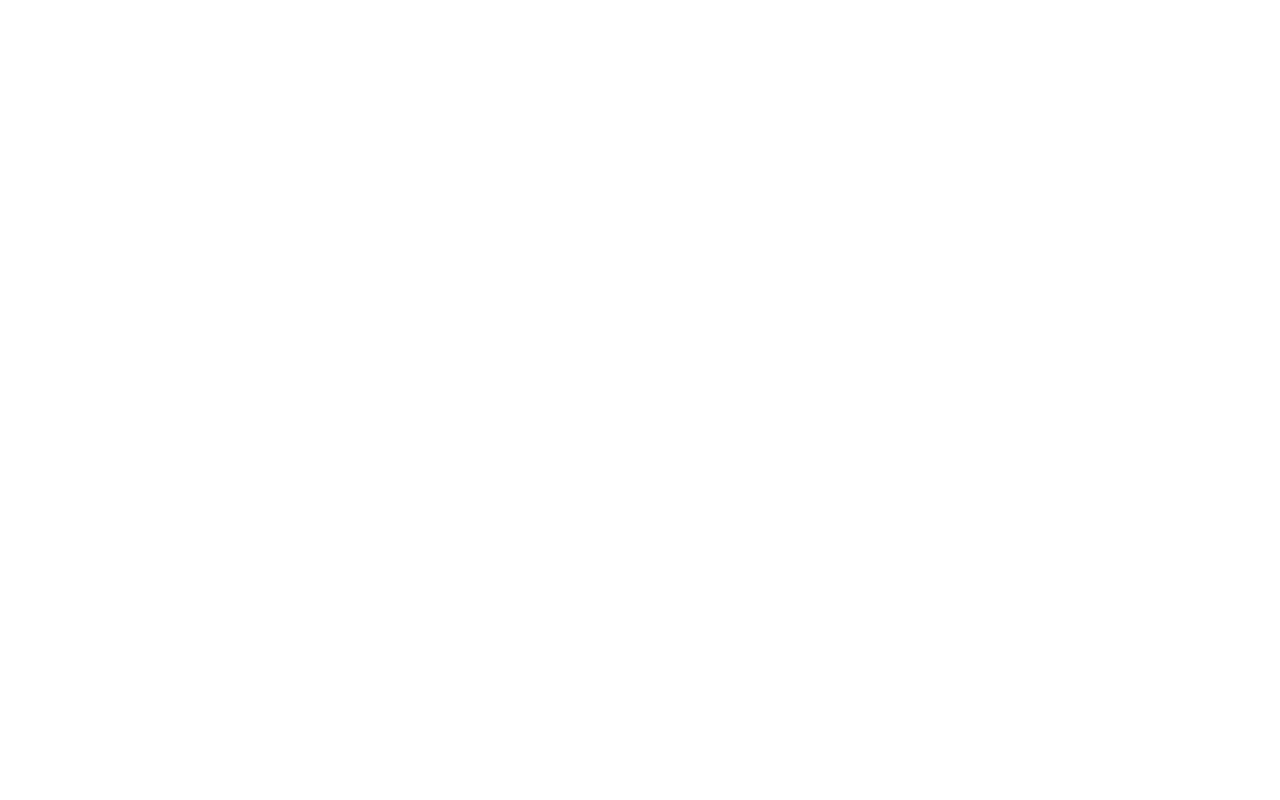
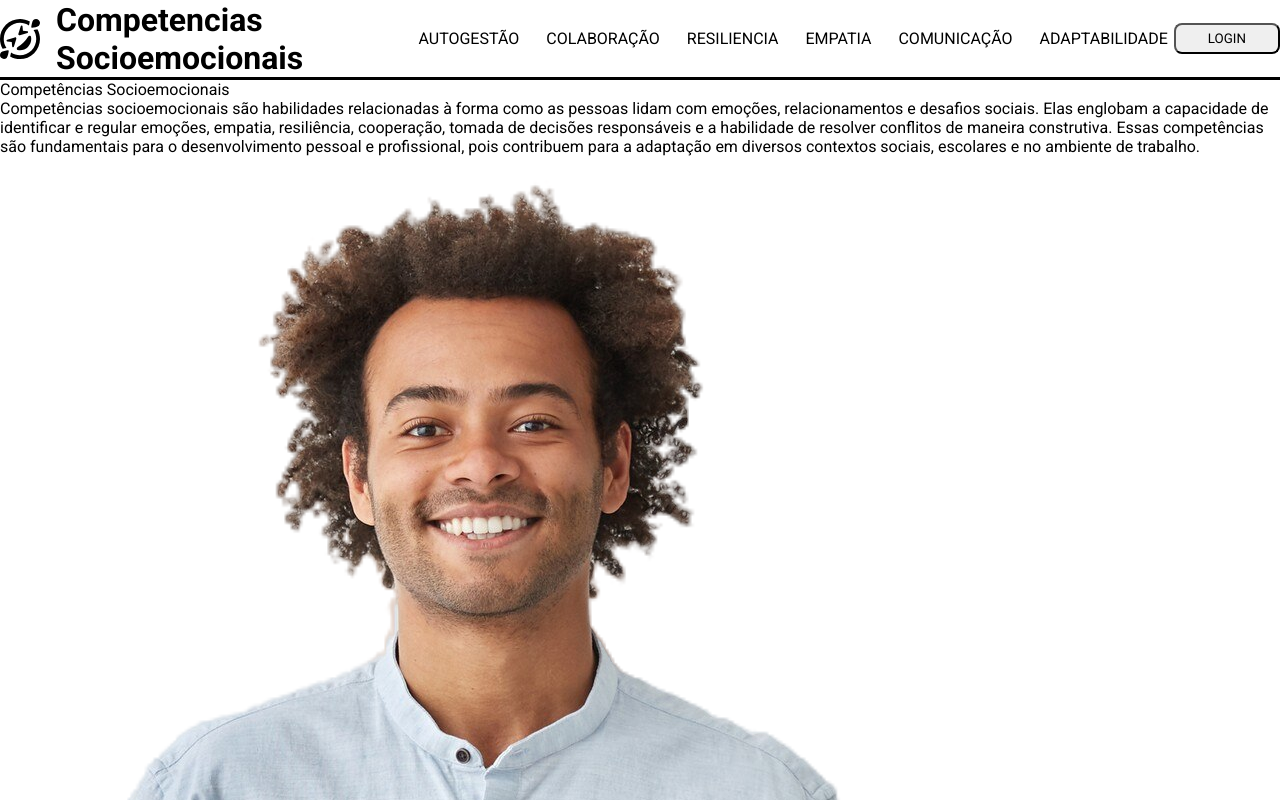
Before and after one commit to AllyssonR/competencia_socioemocionais, a plain HTML site: page src/index.html in a window 1280 px wide. Shown: the top 800 px of the page. Drawn offline with Linux system fonts and the light colour scheme; a web font is replaced by a local one.

Commit message:
initial commit

```diff
--- a/src/index.html
+++ b/src/index.html
@@ -1,12 +1,63 @@
 <!DOCTYPE html>
 <html lang="pt-br">
-<head>
-  <meta charset="UTF-8">
-  <meta name="viewport" content="width=device-width, initial-scale=1.0">
-  <link rel="stylesheet" href="style.css">
-  <title>Competência Socioemocionais</title>
-</head>
-<body>
+  <head>
+    <meta charset="UTF-8" />
+    <link
+      rel="stylesheet"
+      href="https://cdnjs.cloudflare.com/ajax/libs/font-awesome/6.6.0/css/all.min.css"
+      integrity="sha512-Kc323vGBEqzTmouAECnVceyQqyqdsSiqLQISBL29aUW4U/M7pSPA/gEUZQqv1cwx4OnYxTxve5UMg5GT6L4JJg=="
+      crossorigin="anonymous"
+      referrerpolicy="no-referrer"
+    />
 
-</body>
+    <link rel="preconnect" href="https://fonts.googleapis.com" />
+    <link rel="preconnect" href="https://fonts.gstatic.com" crossorigin />
+    <link
+      href="https://fonts.googleapis.com/css2?family=Playwrite+CU:wght@100..400&family=Roboto:ital,wght@0,100;0,300;0,400;0,500;0,700;0,900;1,100;1,300;1,400;1,500;1,700;1,900&display=swap"
+      rel="stylesheet"
+    />
+    <meta name="viewport" content="width=device-width, initial-scale=1.0" />
+    <link rel="stylesheet" href="style.css" />
+    <link rel="shortcut icon" href="./assets/logo.svg" type="image/x-icon" />
+    <title>Competências Socioemocionais</title>
+  </head>
+  <body>
+    <header>
+      <section id="logo">
+        <img src="./assets/logo.svg" alt="smile-logo" />
+        <p>Competencias Socioemocionais</p>
+      </section>
+      <section id="navigation">
+        <a href="#">AUTOGESTÃO</a>
+        <a href="#">COLABORAÇÃO</a>
+        <a href="#">RESILIENCIA</a>
+        <a href="#">EMPATIA</a>
+        <a href="#">COMUNICAÇÃO</a>
+        <a href="#">ADAPTABILIDADE</a>
+      </section>
+      <section id="login">
+        <button>LOGIN</button>
+      </section>
+    </header>
+    <main>
+      <p id="title">Competências Socioemocionais</p>
+      <section>
+        <div id="content">
+          <p>
+            Competências socioemocionais são habilidades relacionadas à forma
+            como as pessoas lidam com emoções, relacionamentos e desafios
+            sociais. Elas englobam a capacidade de identificar e regular
+            emoções, empatia, resiliência, cooperação, tomada de decisões
+            responsáveis e a habilidade de resolver conflitos de maneira
+            construtiva. Essas competências são fundamentais para o
+            desenvolvimento pessoal e profissional, pois contribuem para a
+            adaptação em diversos contextos sociais, escolares e no ambiente de
+            trabalho.
+          </p>
+        </div>
+        <img src="./assets/homem-sorrindo-conteudo.png" alt="">
+      </section>
+    </main>
+    <footer></footer>
+  </body>
 </html>
--- a/src/style.css
+++ b/src/style.css
@@ -7,4 +7,61 @@
   padding:0;
   margin: 0;
   box-sizing: border-box;
+  font-family: "Roboto",sans-serif;
 }
+
+header{
+  display: flex;
+  align-items: center;
+  justify-content: space-around;
+  border-bottom: 3px solid var(--black);
+  height: 10vh;
+}
+#logo{
+  display: flex;
+  align-items: center;
+  justify-content: space-between;
+  gap: 16px;
+}
+#logo img{
+  height: 40px;
+}
+
+#logo p{
+  font-size: 32px;
+  font-weight: bold;
+}
+
+#navigation{
+  display: flex;
+  gap: 15px;
+
+}
+#navigation a{
+  text-decoration: none;
+  color:var(--black);
+  padding: 6px 6px;
+  border-top:2px solid transparent;
+  border-bottom:2px solid transparent;
+  transition: all ease-in .2s;
+}
+#navigation a:hover{
+  border-top:2px solid var(--black);
+  border-bottom:2px solid var(--black);
+}
+
+#login button{
+  padding: 6px 32px;
+  border-radius: 8px;
+}
+div#content{
+  display: flex;
+  flex-direction: column;
+  align-items: center;
+  justify-content: center;
+}
+
+#content img{
+  width:100;
+  height:100;
+}
```
Also changed, not shown: src/assets/homem-sorrindo-conteudo.png (added), src/assets/logo.svg (added).
